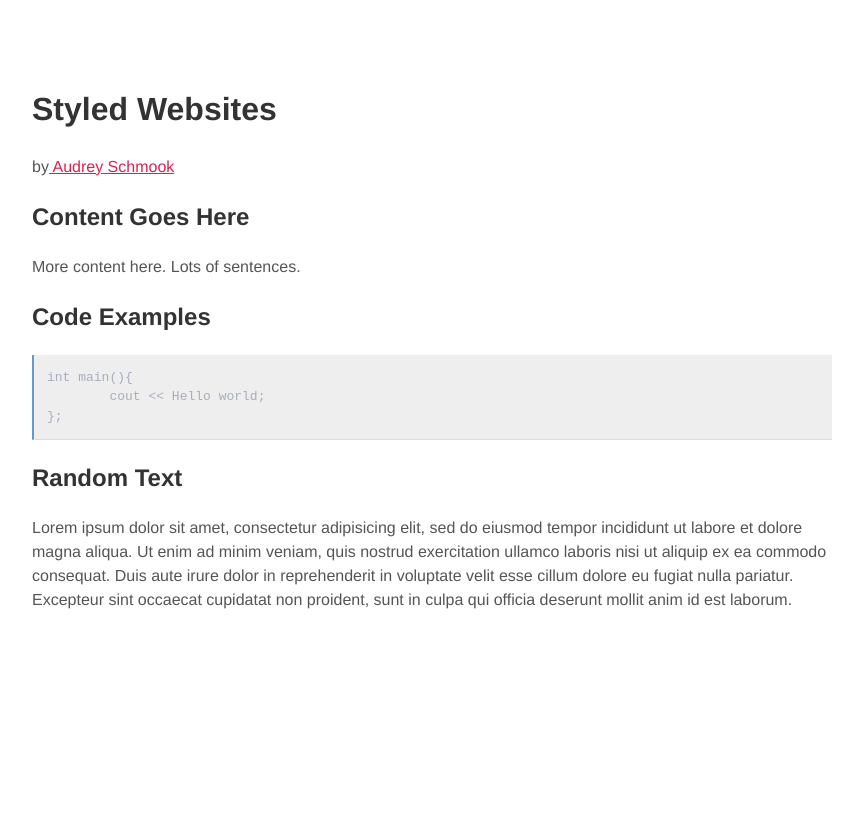
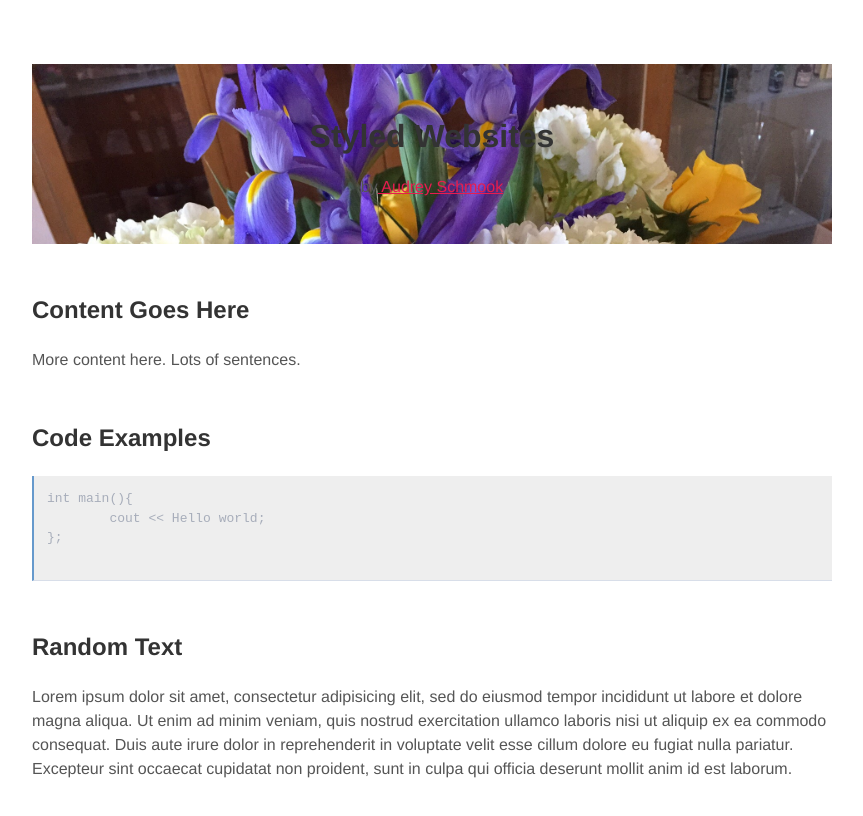
Before and after one commit to Audr1na/okcoders-winter-2018-css, a plain HTML site: page index.html in a window 1280 px wide. Shown: the whole page, without its empty margins (208-1071 px from the left). Drawn offline with Linux system fonts and the light colour scheme.

Commit message:
added more stuff

```diff
--- a/index.html
+++ b/index.html
@@ -5,8 +5,12 @@
 	<link rel="stylesheet" href="styles.css" type="text/css">
 </head>
 <body>
-<h1>Styled Websites</h1>
-<p>by<a href="www.google.com"> Audrey Schmook</a></p>
+
+<header id="header">
+	<h1>Styled Websites</h1>
+	<p>by<a href="www.google.com"> Audrey Schmook</a></p>
+</header>
+
 <section>
 	<h2>Content Goes Here</h2>
 	<p>More content here. Lots of sentences.</p>
@@ -19,7 +23,7 @@
 int main(){
 	cout << Hello world;
 };
-</pre>
+	</pre>
 	</p>
 
 </section>
--- a/styles.css
+++ b/styles.css
@@ -10,7 +10,7 @@ body{
 h1, h2, strong {
 	color: #333;
 }
-}
+
 h2 {
 	margin-top: 1em;
 	padding-top: 1em;
@@ -27,3 +27,14 @@ pre {
 a {
 	color: #e81c4f;
 }
+
+header {
+	background-image: url("iris.bouquet.jpg");
+	background-color: #233;
+	background-position: center top;
+	background-repeat: no-repeat;
+	background-size: cover;
+	line-height: 1.2;
+	padding: 2em;
+	text-align: center;
+}
```
Also changed, not shown: iris.bouquet.jpg (added).
